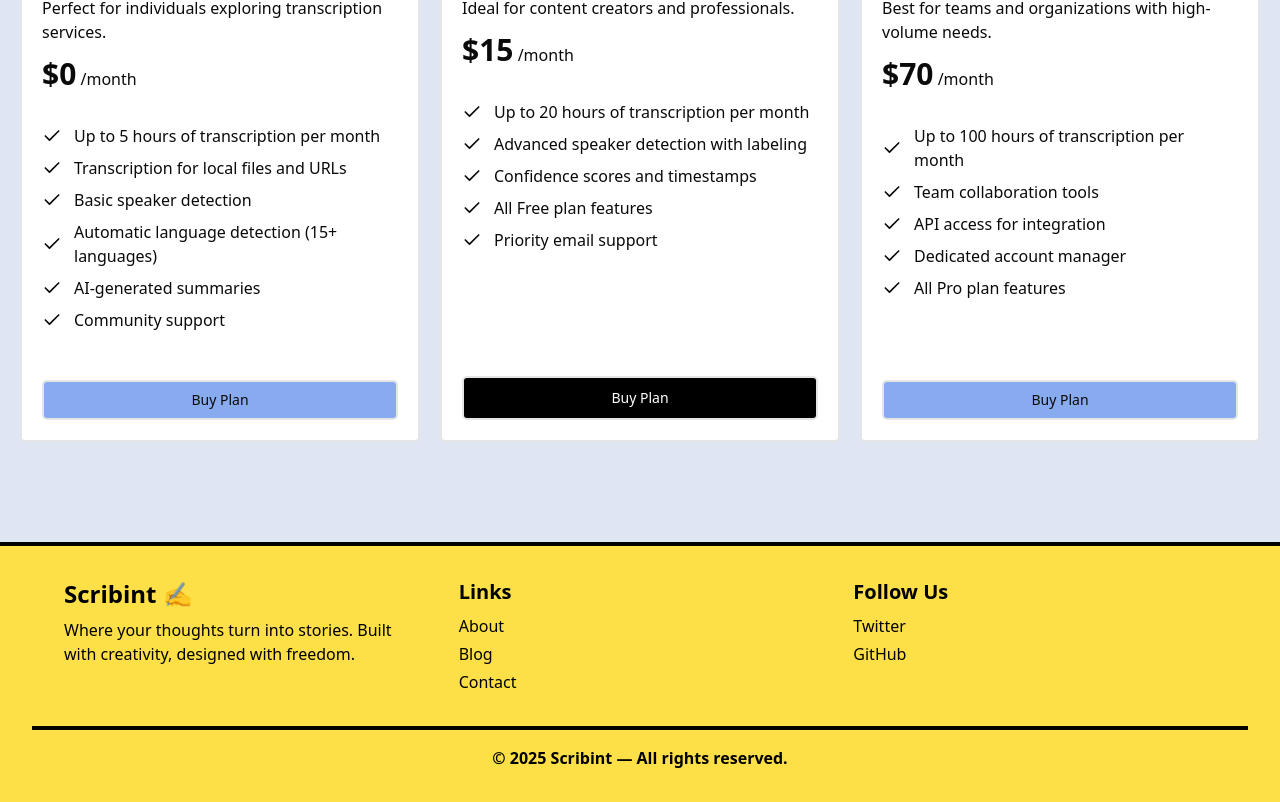
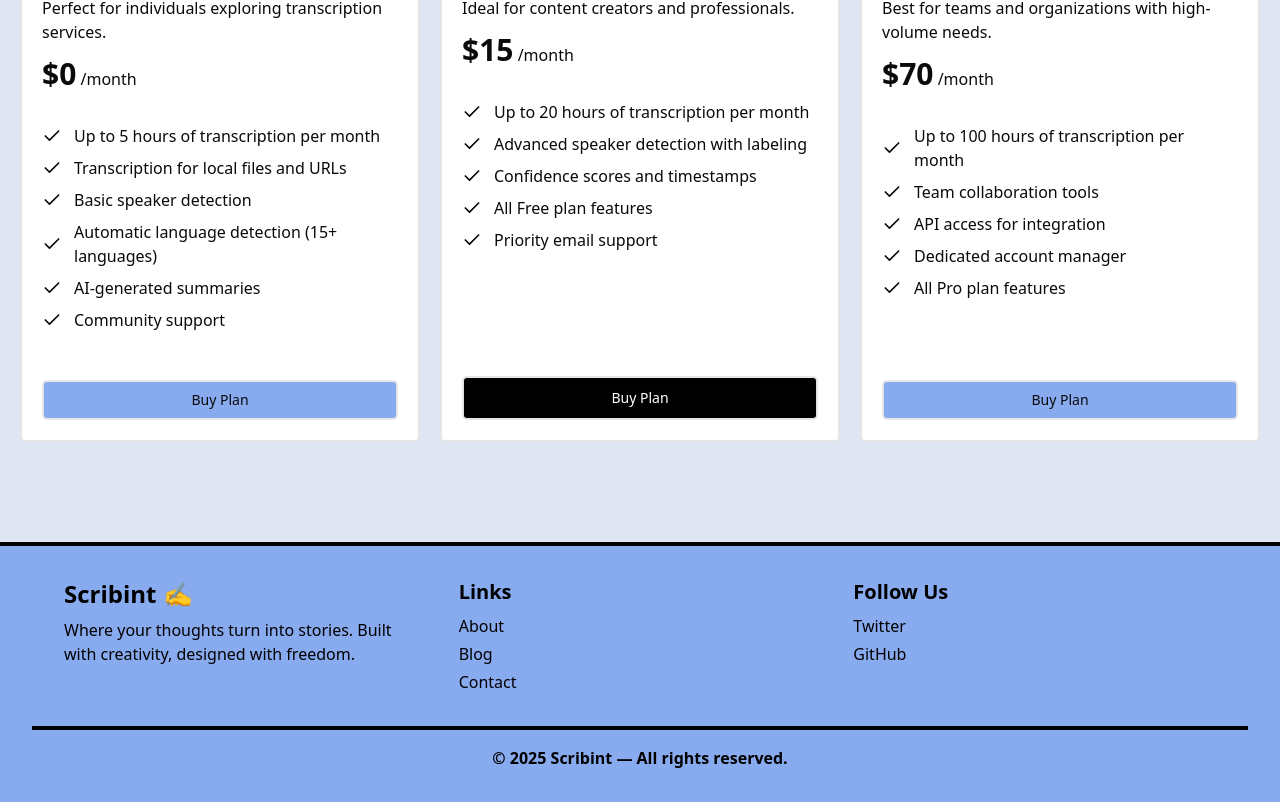
Before and after one commit to afnanhussain2002/read-podcast, a Next.js app: page / in a window 1280 px wide. Shown: the part 1686-2488 px from the top of the page. Built offline with nearby package versions, Linux system fonts and the light colour scheme; no server answers.

Commit message:
change the color of footer

```diff
--- a/components/Footer.tsx
+++ b/components/Footer.tsx
@@ -1,6 +1,6 @@
 const Footer = () => {
     return (
-      <footer className="bg-yellow-300 border-t-4 border-black p-8 text-black">
+      <footer className="bg-main border-t-4 border-black p-8 text-black">
         <div className="max-w-6xl mx-auto grid grid-cols-1 md:grid-cols-3 gap-8">
           {/* Logo / About */}
           <div>
```
